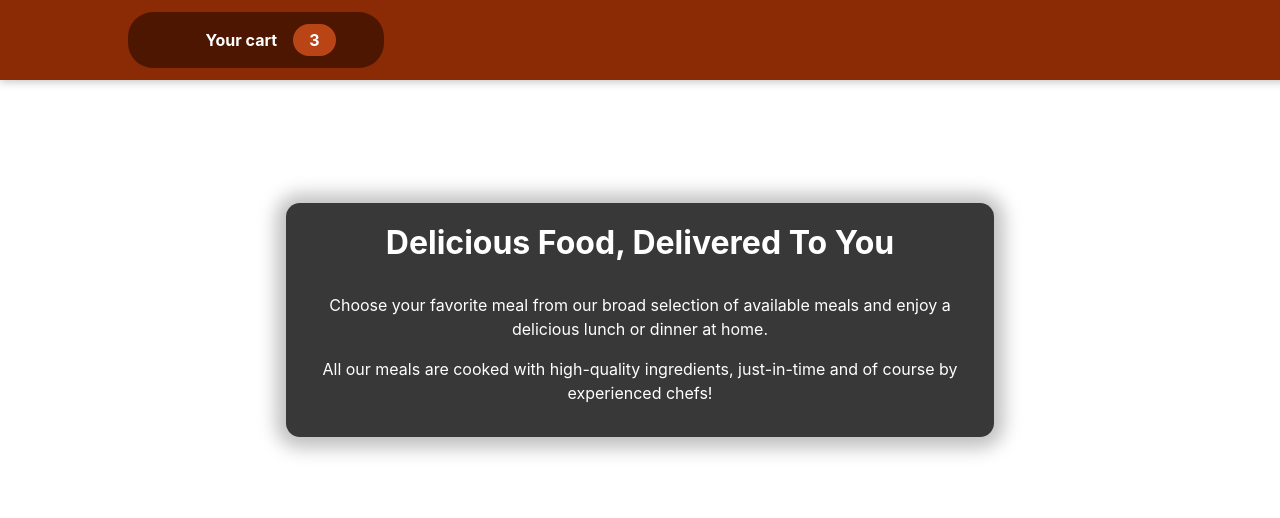
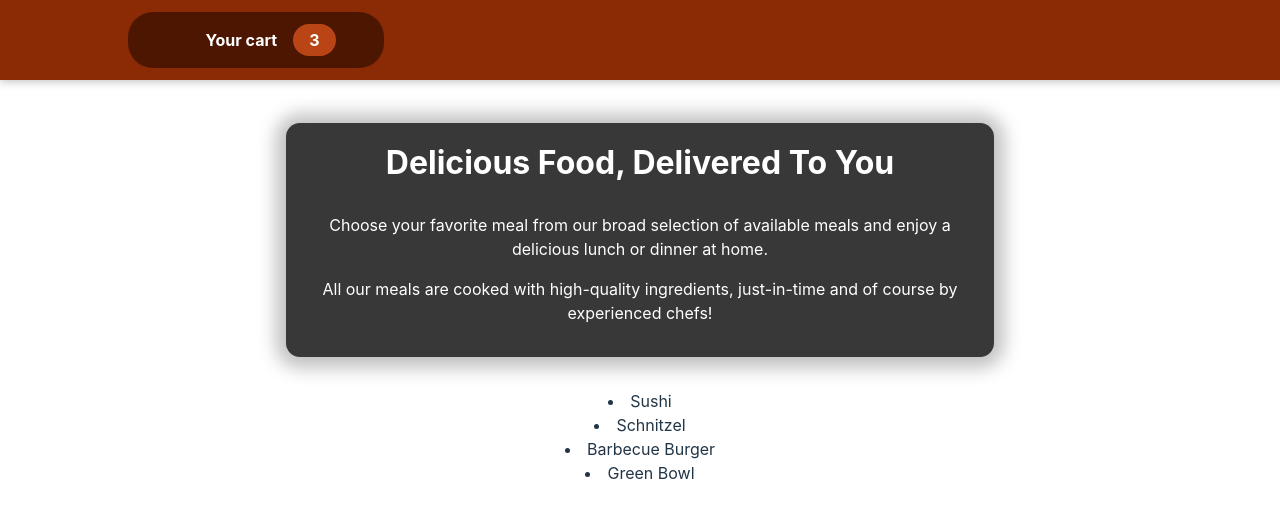
Before and after one commit to ch1n069/meal-on-wheels, a React (Vite) app: page / in a window 1280 px wide. Shown: the top 518 px of the page. Built offline with nearby package versions, Linux system fonts and the light colour scheme.

Commit message:
ft == card ui

```diff
--- a/src/App.jsx
+++ b/src/App.jsx
@@ -4,6 +4,7 @@ import viteLogo from "/vite.svg";
 import "./App.css";
 import Header from "./components/Layout/Header";
 import MealsSummary from "./components/Meals/MealsSummary";
+import Meals from "./components/Meals/Meals";
 
 function App() {
   const [count, setCount] = useState(0);
@@ -11,7 +12,9 @@ function App() {
   return (
     <>
       <Header />
-      <MealsSummary />
+      <main>
+        <Meals />
+      </main>
     </>
   );
 }
--- a/src/components/Meals/AvailableMeals.jsx
+++ b/src/components/Meals/AvailableMeals.jsx
@@ -28,7 +28,9 @@ const DUMMY_MEALS = [
 ];
 const AvailableMeals = () => {
   // ensure that the jsx is leaner
-  const mealList = DUMMY_MEALS.map((meal) => <li>{meal.name}</li>);
+  const mealList = DUMMY_MEALS.map((meal) => (
+    <li key={meal.id}>{meal.name}</li>
+  ));
   return <section className={styles.meals}>{mealList}</section>;
 };
 
--- /dev/null
+++ b/src/components/Meals/Meals.jsx
@@ -0,0 +1,14 @@
+import React from "react";
+import AvailableMeals from "./AvailableMeals";
+import MealsSummary from "./MealsSummary";
+import { Fragment } from "react";
+const Meals = () => {
+  return (
+    <Fragment>
+      <MealsSummary />
+      <AvailableMeals />
+    </Fragment>
+  );
+};
+
+export default Meals;
```
Also changed, not shown: src/components/Meals/Meals.js (deleted, +0 -7 lines), src/components/UI/Card.jsx (added, +8 -0 lines), src/components/UI/Card.module.css (added).
